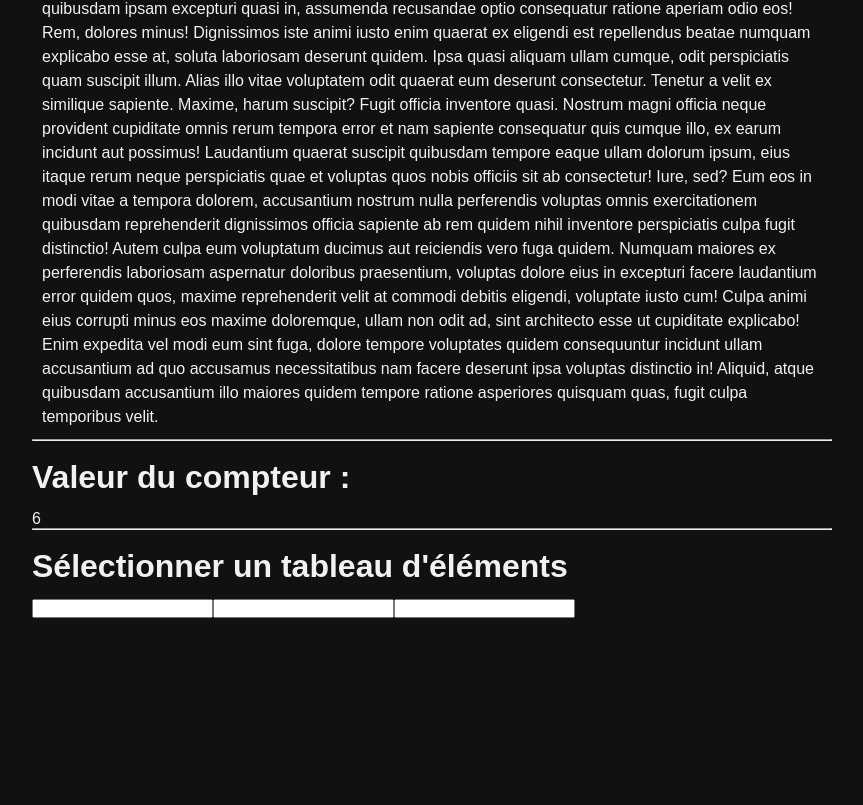
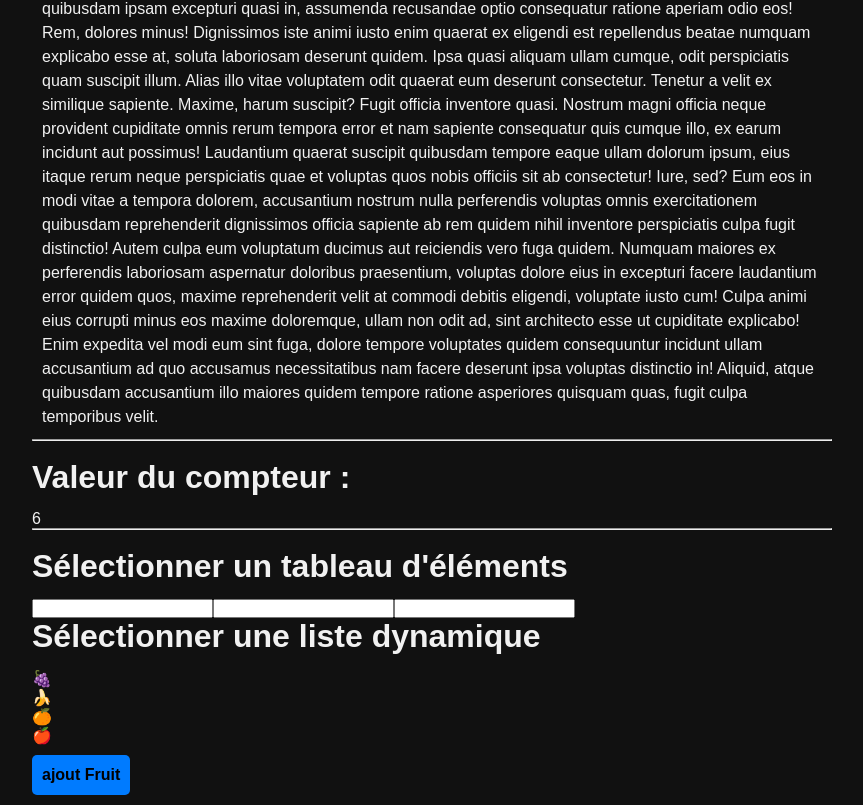
Before and after one commit to CodeurCopieur/react-js-cours, a React (Vite) app in the folder 5.React-dans-le-détail/: page / in a window 1280 px wide. Shown: the part 3906-4711 px from the top of the page, without its empty margins (208-1071 px from the left). Before the commit the page ends 4524 px from the top, so only its background shows below. Built offline with nearby package versions, Linux system fonts and the light colour scheme; no server answers.

Commit message:
Sélectionner une liste dynamique

```diff
--- a/5.React-dans-le-détail/src/lessons/9.Sélectionner-un-tableau-déléments/Container.jsx
+++ b/5.React-dans-le-détail/src/lessons/9.Sélectionner-un-tableau-déléments/Container.jsx
@@ -1,4 +1,5 @@
 import { useState, useRef, useEffect} from 'react'
+import DynamicRefSelection from './DynamicRefSelection'
 
 
 export default function Container() {
@@ -21,6 +22,9 @@ export default function Container() {
       <input ref={addInputRef} type="text" />
       <input ref={addInputRef} type="text" />
       <input ref={addInputRef} type="text" />
+
+      <h1>Sélectionner une liste dynamique</h1>
+      <DynamicRefSelection />
     </>
   )
 }
--- /dev/null
+++ b/5.React-dans-le-détail/src/lessons/9.Sélectionner-un-tableau-déléments/DynamicRefSelection.jsx
@@ -0,0 +1,59 @@
+import { useRef, useState } from 'react'
+import { nanoid } from 'nanoid'
+
+export default function DynamicRefSelection() {
+
+    const fruitsRef = useRef([])
+
+    const [fruits, setFruits] = useState([
+        {id : nanoid(8), value: "🍇"},
+        {id : nanoid(8), value: "🍌"},
+        {id : nanoid(8), value: "🍊"},
+        {id : nanoid(8), value: "🍎"}
+    ])
+
+    const deleteFruit = (id) => {
+        setFruits(fruits.filter((fruit) => fruit.id !== id))
+    }
+
+    const handleRef = (el) => {
+        if(el) {
+            fruitsRef.current.push(el)
+        } else {
+            fruitsRef.current.shift()
+        }
+
+        console.log(el)
+    }
+
+  return (
+    <div>
+        <ul>
+            {fruits.map((fruit) => (
+                <li
+                    key={fruit.id}
+                    onClick={() => deleteFruit(fruit.id)}
+                    ref={handleRef}
+                >{fruit.value}</li>
+            ))}
+        </ul>
+        <button
+            style={{
+                padding: '10px',
+                marginBottom: '10px',
+                width: 'auto',
+                cursor: 'pointer',
+                border: 'none',
+                borderRadius: '5px',
+                backgroundColor: '#007bff',
+                fontSize: '16px',
+                fontWeight: 'bold',
+                transition: 'all 0.3s ease'
+              }}
+            onClick={() => setFruits([...fruits, {id : nanoid(8), value: "🍍"}])}
+        >ajout Fruit</button>
+    </div>
+
+
+  )
+}
```
